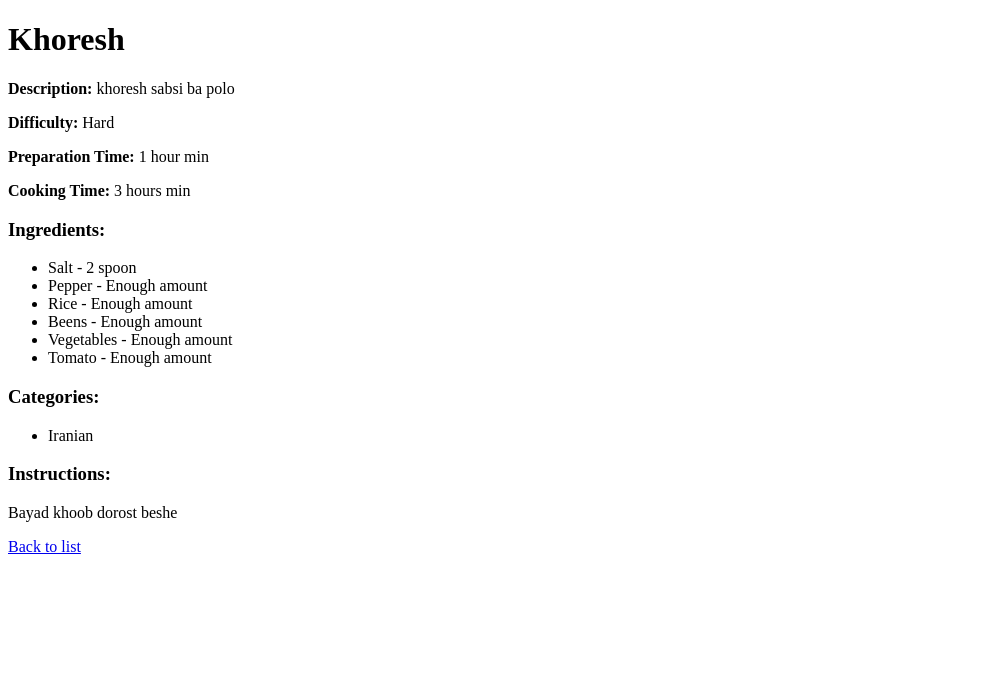
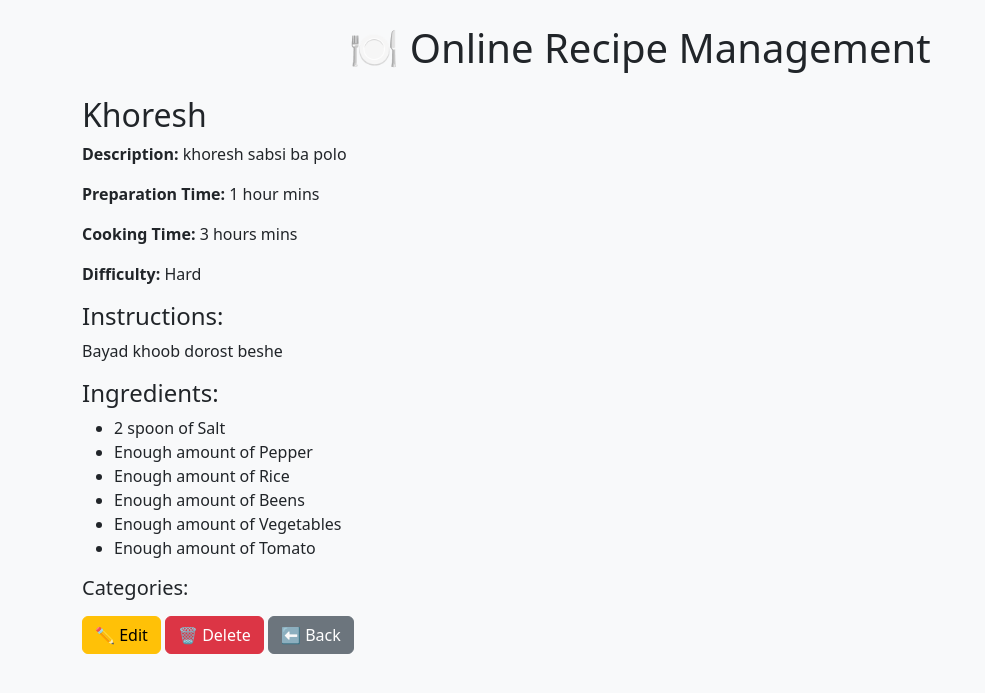
Before and after one commit to firo74/Online-Recipe-Management-System, a Django app: page /recipe-details/1 in a window 1280 px wide. Shown: the top 693 px of the page, without its empty margins (0-985 px from the left). Run offline with Django 5.2, Linux system fonts and the light colour scheme; data comes from the database, SQL or seed files in the repository; both versions use the stored data as it was after the commit.

Commit message:
add new views and templates

```diff
--- a/recipe/urls.py
+++ b/recipe/urls.py
@@ -1,5 +1,5 @@
 from django.urls import path
-from .views import RecipeListView, RecipeDetailView, RecipeFormView, CategoryFormView, IngredientsFormView, RecipeUpdateView
+from .views import RecipeListView, RecipeDetailView, RecipeFormView, CategoryFormView, IngredientsFormView, RecipeUpdateView, recipe_delete, recipes_by_category, recently_viewed
 
 
 urlpatterns = [
@@ -8,6 +8,9 @@
     path('recipe-form/', RecipeFormView, name= 'recipe_form'),
     path('category-form/', CategoryFormView, name= 'category_form'),
     path('ingredients-form/', IngredientsFormView, name= 'ingredients_form'),
-    path('recipe-update/<int:pk>', RecipeUpdateView, name= 'recipe_update')
+    path('recipe-update/<int:pk>', RecipeUpdateView, name= 'recipe_update'),
+    path('recipe/<int:pk>/delete/', recipe_delete, name='recipe_delete'),
+    path('category/<int:category_id>/', recipes_by_category, name='recipes_by_category'),
+    path('recent/', recently_viewed, name='recently_viewed'),
 
 ]
--- a/recipe/views.py
+++ b/recipe/views.py
@@ -1,6 +1,7 @@
-from django.shortcuts import render, redirect
-from .models import Recipe
+from django.shortcuts import render, redirect, get_object_or_404
+from .models import Recipe, Category
 from .forms import RecipeForm, CategoryForm, IngredientsForm
+from django.http import HttpResponse
 
 
 def RecipeListView(request):
@@ -64,3 +65,26 @@
             form.save()
             return redirect('recipe_list')
             # return render(request, 'recipe_update.html',{'form': form})
+
+
+
+def recipe_delete(request, pk):
+    recipe = get_object_or_404(Recipe, pk=pk)
+    if request.method == 'POST':
+        recipe.delete()
+        return redirect('recipe_list')
+    return render(request, 'recipe_confirm_delete.html', {'recipe': recipe})
+
+
+def recipes_by_category(request, category_id):
+    category = get_object_or_404(Category, id=category_id)
+    recipes = Recipe.objects.filter(categories=category)
+    return render(request, 'recipe_list.html', {'recipes': recipes, 'category': category})
+
+
+
+def recently_viewed(request):
+    ids = request.COOKIES.get('recently_viewed', '')
+    ids = ids.split(',') if ids else []
+    recipes = Recipe.objects.filter(pk__in=ids)
+    return render(request, 'recently_viewed.html', {'recipes': recipes})
--- /dev/null
+++ b/templates/base.html
@@ -0,0 +1,14 @@
+<!DOCTYPE html>
+<html>
+<head>
+    <title>{% block title %}Recipe App{% endblock %}</title>
+    <link rel="stylesheet" href="https://cdn.jsdelivr.net/npm/bootstrap@5.3.0/dist/css/bootstrap.min.css">
+</head>
+<body class="bg-light">
+    <div class="container mt-4">
+        <h1 class="mb-4 text-center">🍽️ Online Recipe Management</h1>
+        {% block content %}
+        {% endblock %}
+    </div>
+</body>
+</html>
--- a/templates/recipe_details.html
+++ b/templates/recipe_details.html
@@ -1,41 +1,32 @@
-<!DOCTYPE html>
-<html lang="en">
-<head>
-    <meta charset="UTF-8">
-    <meta name="viewport" content="width=device-width, initial-scale=1.0">
-    <title>Document</title>
-</head>
-<body>
+{% extends 'base.html' %}
+{% block title %}{{ recipe.title }}{% endblock %}
+{% block content %}
 
-<h1>{{ recipe.title }}</h1>
+<h2>{{ recipe.title }}</h2>
+<p><strong>Description:</strong> {{ recipe.description }}</p>
+<p><strong>Preparation Time:</strong> {{ recipe.preparation_time }} mins</p>
+<p><strong>Cooking Time:</strong> {{ recipe.cooking_time }} mins</p>
+<p><strong>Difficulty:</strong> {{ recipe.difficulty_level }}</p>
 
-<p><strong>Description:</strong> {{ recipe.description }}</p>
-<p><strong>Difficulty:</strong> {{ recipe.difficulty_level }}</p>
-<p><strong>Preparation Time:</strong> {{ recipe.preparation_time }} min</p>
-<p><strong>Cooking Time:</strong> {{ recipe.cooking_time }} min</p>
+<h4>Instructions:</h4>
+<p>{{ recipe.instructions }}</p>
 
-<h3>Ingredients:</h3>
+<h4>Ingredients:</h4>
 <ul>
-  {% for ingredient in recipe.ingredients.all %}
-    <li>{{ ingredient.name }} - {{ ingredient.quantity }}</li>
-  {% empty %}
-    <li>No ingredients</li>
-  {% endfor %}
+    {% for ingredient in recipe.ingredients.all %}
+        <li>{{ ingredient.quantity }} of {{ ingredient.name }}</li>
+    {% endfor %}
 </ul>
 
-<h3>Categories:</h3>
+<h5>Categories:</h5>
 <ul>
-  {% for category in recipe.category.all %}
-    <li>{{ category.name }}</li>
-  {% empty %}
-    <li>No categories</li>
-  {% endfor %}
+    {% for cat in recipe.categories.all %}
+        <li>{{ cat.name }}</li>
+    {% endfor %}
 </ul>
 
-<h3>Instructions:</h3>
-<p>{{ recipe.instructions }}</p>
+<a href="{% url 'recipe_update' recipe.pk %}" class="btn btn-warning">✏️ Edit</a>
+<a href="{% url 'recipe_delete' recipe.pk %}" class="btn btn-danger">🗑️ Delete</a>
+<a href="{% url 'recipe_list' %}" class="btn btn-secondary">⬅️ Back</a>
 
-<a href="{% url 'recipe_list' %}">Back to list</a>
-
-</body>
-</html>
+{% endblock %}
```
Also changed, not shown: templates/recently_viewed.html (added, +19 -0 lines), templates/recipe_confirm_delete.html (added, +13 -0 lines), templates/recipe_form.html (+12 -16 lines), templates/recipe_list.html (+18 -26 lines), db.sqlite3.
